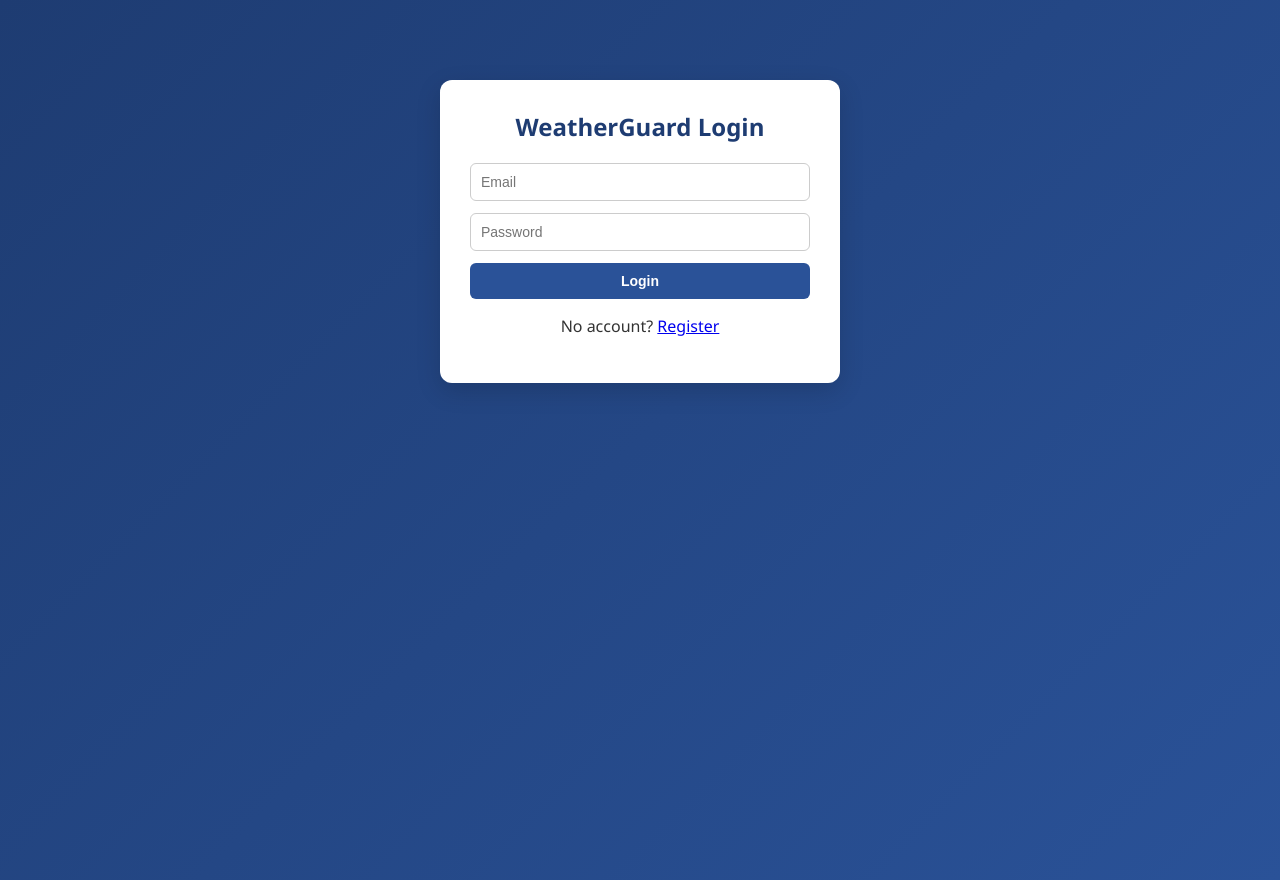
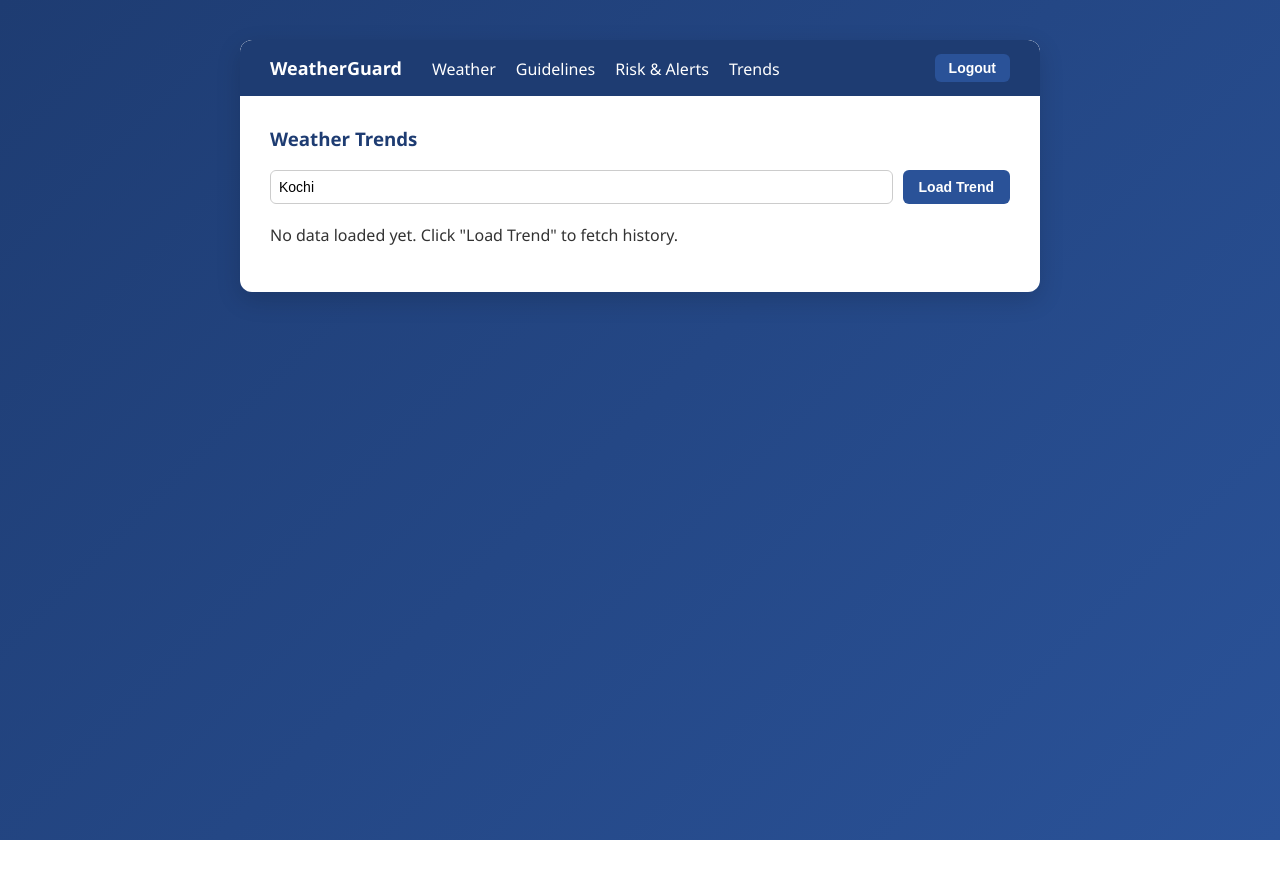
Before and after one commit to NandanaRajesh004/Weather_Guard, a React app in the folder frontend/: page /trends in a window 1280 px wide. Before the commit this address led to /. After the commit the page ends 840 px from the top, so only its background shows below. Built offline with nearby package versions, Linux system fonts and the light colour scheme; the HTML template or start-up script is replaced by a standard one.

Commit message:
Add Data Visualization module: Trends page with charts

```diff
--- a/frontend/package.json
+++ b/frontend/package.json
@@ -13,7 +13,8 @@
     "axios": "^1.20.0",
     "react": "^19.2.8",
     "react-dom": "^19.2.8",
-    "react-router-dom": "^7.18.3"
+    "react-router-dom": "^7.18.3",
+    "recharts": "^3.10.1"
   },
   "devDependencies": {
     "@types/react": "^19.2.18",
--- a/frontend/src/App.jsx
+++ b/frontend/src/App.jsx
@@ -4,6 +4,7 @@ import Register from './pages/Register';
 import Dashboard from './pages/Dashboard';
 import Guidelines from './pages/Guidelines';
 import RiskAlerts from './pages/RiskAlerts';
+import Trends from './pages/Trends';
 
 function App() {
   return (
@@ -14,6 +15,7 @@ function App() {
         <Route path="/dashboard" element={<Dashboard />} />
         <Route path="/guidelines" element={<Guidelines />} />
         <Route path="/risk-alerts" element={<RiskAlerts />} />
+        <Route path="/trends" element={<Trends />} />
         <Route path="*" element={<Navigate to="/" />} />
       </Routes>
     </BrowserRouter>
--- a/frontend/src/components/Navbar.jsx
+++ b/frontend/src/components/Navbar.jsx
@@ -22,6 +22,7 @@ function Navbar() {
         <Link to="/dashboard" style={linkStyle}>Weather</Link>
         <Link to="/guidelines" style={linkStyle}>Guidelines</Link>
         <Link to="/risk-alerts" style={linkStyle}>Risk & Alerts</Link>
+        <Link to="/trends" style={linkStyle}>Trends</Link>
       </div>
       <button onClick={handleLogout} style={{ padding: '6px 14px' }}>Logout</button>
     </div>
--- /dev/null
+++ b/frontend/src/pages/Trends.jsx
@@ -0,0 +1,66 @@
+import { useState } from 'react';
+import axios from 'axios';
+import { LineChart, Line, XAxis, YAxis, CartesianGrid, Tooltip, Legend, ResponsiveContainer } from 'recharts';
+import Navbar from '../components/Navbar';
+
+function Trends() {
+  const [location, setLocation] = useState('Kochi');
+  const [data, setData] = useState([]);
+
+  const fetchHistory = async () => {
+    try {
+      const res = await axios.get('http://localhost:8080/api/weather/history', {
+        params: { location: location }
+      });
+      const reversed = res.data.slice().reverse();
+      const formatted = reversed.map(function (item) {
+        const time = new Date(item.fetchedAt).toLocaleTimeString();
+        return {
+          time: time,
+          temperature: item.temperature,
+          humidity: item.humidity,
+          windSpeed: item.windSpeed
+        };
+      });
+      setData(formatted);
+    } catch (err) {
+      alert('Failed to fetch history');
+    }
+  };
+
+  return (
+    <div style={{ maxWidth: 800, margin: '40px auto', background: 'white', borderRadius: 12, boxShadow: '0 8px 24px rgba(0,0,0,0.15)', overflow: 'hidden' }}>
+      <Navbar />
+
+      <div style={{ padding: 30 }}>
+        <h3>Weather Trends</h3>
+
+        <div style={{ display: 'flex', gap: 10, marginBottom: 20 }}>
+          <input value={location} onChange={(e) => setLocation(e.target.value)} placeholder="Location" style={{ padding: 8, flex: 1 }} />
+          <button onClick={fetchHistory} style={{ padding: '8px 16px' }}>Load Trend</button>
+        </div>
+
+        {data.length > 0 && (
+          <div style={{ width: '100%', height: 350 }}>
+            <ResponsiveContainer>
+              <LineChart data={data}>
+                <CartesianGrid strokeDasharray="3 3" />
+                <XAxis dataKey="time" />
+                <YAxis />
+                <Tooltip />
+                <Legend />
+                <Line type="monotone" dataKey="temperature" stroke="#d9534f" name="Temperature (C)" />
+                <Line type="monotone" dataKey="humidity" stroke="#2a5298" name="Humidity (%)" />
+                <Line type="monotone" dataKey="windSpeed" stroke="#5cb85c" name="Wind Speed (km/h)" />
+              </LineChart>
+            </ResponsiveContainer>
+          </div>
+        )}
+
+        {data.length === 0 && <p>No data loaded yet. Click "Load Trend" to fetch history.</p>}
+      </div>
+    </div>
+  );
+}
+
+export default Trends;
```
Also changed, not shown: 2 other files (tests, documents, lock files or other folders).
